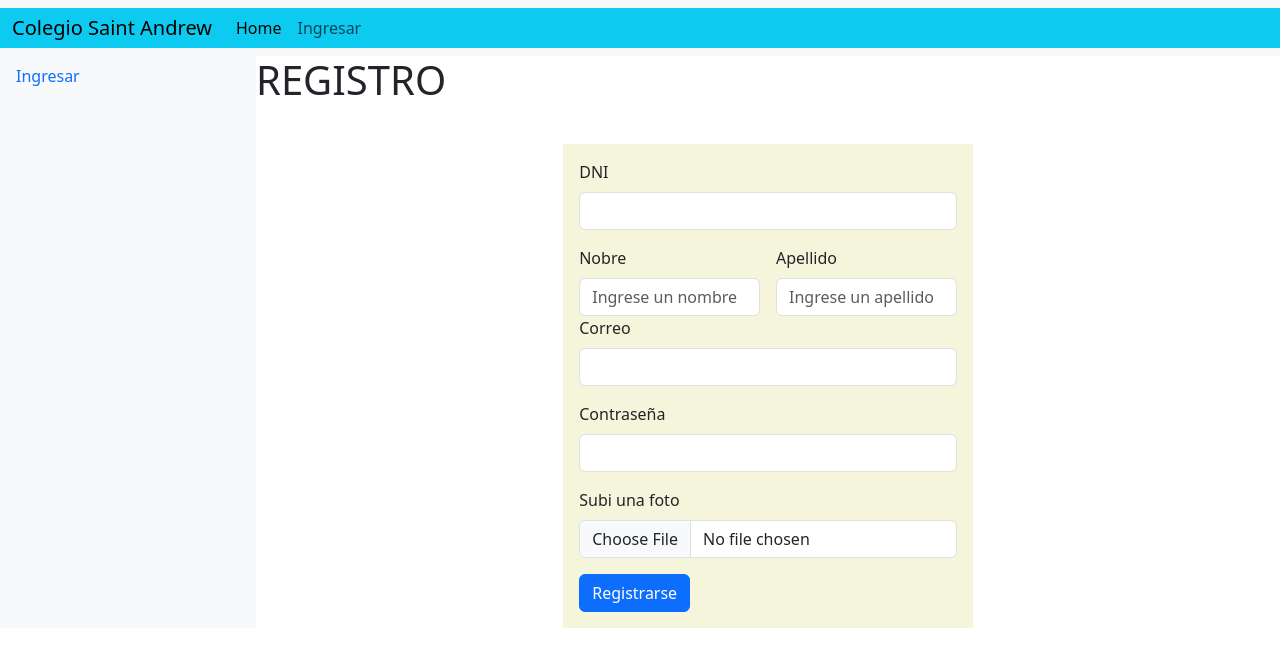
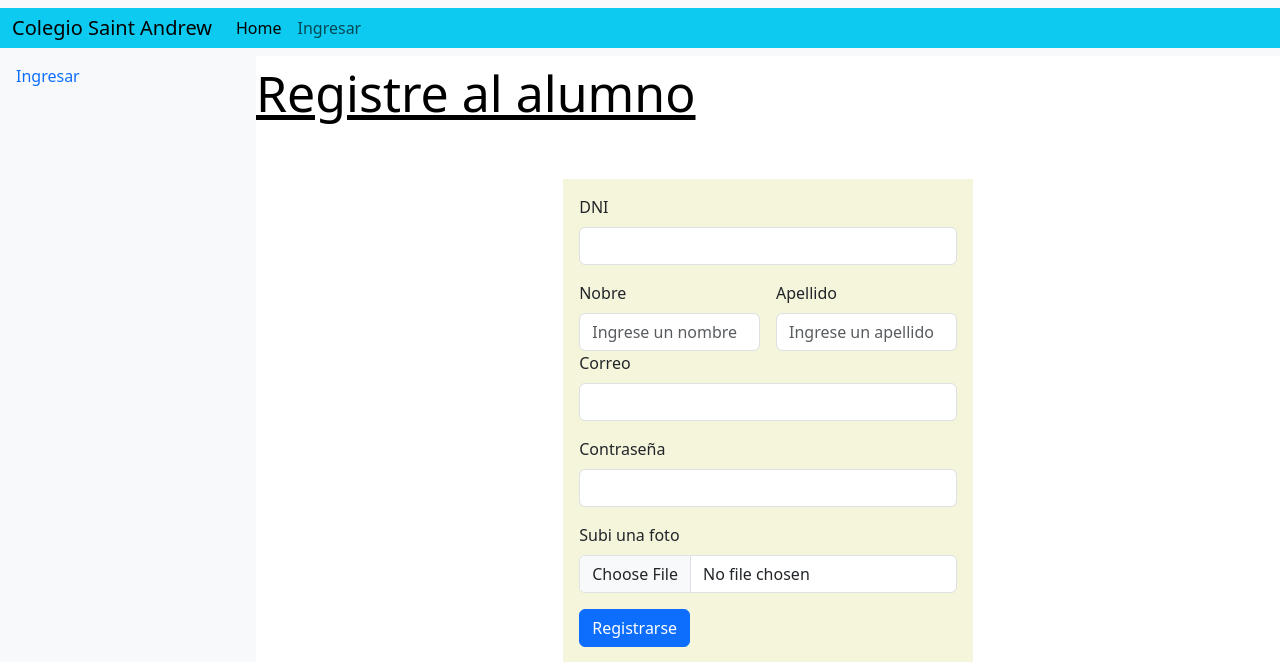
Before and after one commit to DjFernandoIslas/trabajo-python-final, a Flask app: page /registro in a window 1280 px wide. Shown: the top 662 px of the page. Run offline with Flask 3, Linux system fonts and the light colour scheme; parts of the project's set-up code (start-up, migrations or seed data) failed here and were passed over; some libraries are stand-ins or nearby versions.

Commit message:
ahora si

```diff
--- a/loginP/templates/alumnos/login.html
+++ b/loginP/templates/alumnos/login.html
@@ -6,7 +6,7 @@
 <div style="background-image: url('https://us.123rf.com/450wm/sputanski/sputanski1606/sputanski160600010/60393187-resumen-de-vectores-de-colores-de-fondo-material-de-la-plaza-para-el-sitio-web-tel%C3%A9fono-impresi%C3%B3n.jpg');
 height: 700px; margin-top: 0px; background-size:cover;">
   <p style="margin-left: 32%;font-size: 50px;font-weight: 20px; color: black;background-position: center;text-decoration: underline black;"> Ingrese su correo y contraseña</p>
-  <div class="container" ">
+  <div class="container">
     <form method="post" action="acceso-usuario">
       {% if mensaje_error %}
       <div class="alert alert-danger" role="alert">
--- a/loginP/templates/alumnos/registro.html
+++ b/loginP/templates/alumnos/registro.html
@@ -14,7 +14,7 @@
   </form>
 </div>
 {% block content %}
-<h1>REGISTRO</h1>
+  <p style="font-size:50px;color: black;background-position: center;text-decoration: underline black;"> Registre al alumno</p>
 <div class="flex-container">
   <div class="container_r">
     <form method="post" action="nuevo-registro" enctype="multipart/form-data">
```
